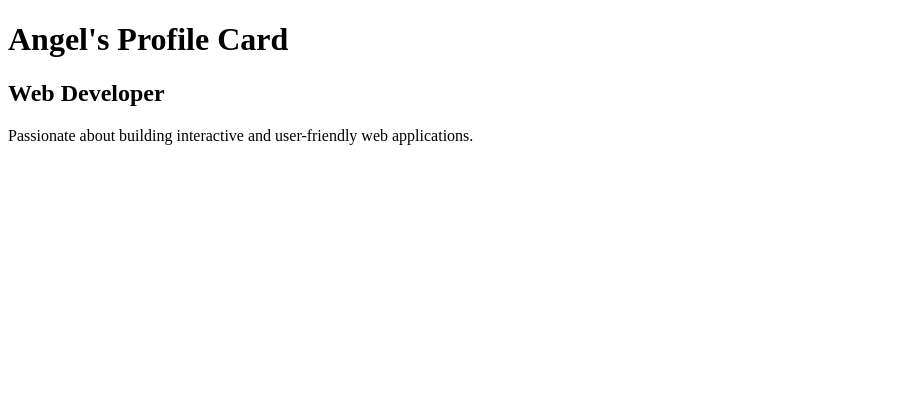
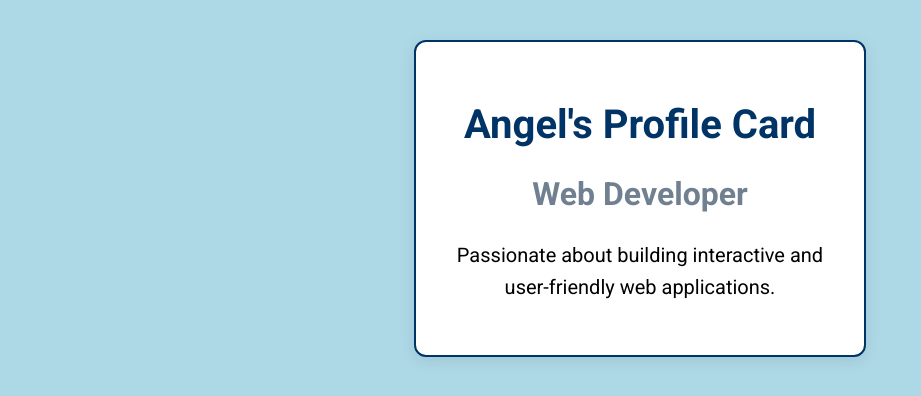
Before and after one commit to AngelCesma/HTML-Basics, a plain HTML site: page index.html in a window 1280 px wide. Shown: the whole page, without its empty margins (0-921 px from the left). Drawn offline with Linux system fonts and the light colour scheme.

Commit message:
Followed demo

```diff
--- a/index.html
+++ b/index.html
@@ -1,13 +1,14 @@
 <!DOCTYPE html>
 <html lang="en">
     <head>
-        <meta charset="UTF-8">
-        <meta name="viewport" content="width=device-width, initial-scale=1.0">
         <title>Angel's Profile Card</title>
+        <link rel="stylesheet" href="style.css">
     </head>
     <body>
+        <div class="profile-card">
             <h1>Angel's Profile Card</h1>
             <h2>Web Developer</h2>
             <p>Passionate about building interactive and user-friendly web applications.</p>
+        </div>
     </body>
 </html>
--- /dev/null
+++ b/style.css
@@ -0,0 +1,42 @@
+@import url('https://fonts.googleapis.com/css?family=Roboto:400,700&display=swap'); /* Import Roboto font from Google Fonts */
+
+/* Set the background color and base font for the page */
+body {
+    background-color: lightblue; /* Light blue background for the whole page */
+    font-family: 'Roboto', Arial, sans-serif; /* Use Roboto as the main font, fallback to Arial or sans-serif */
+}
+
+/* Center all h1 and h2 headings */
+h1, h2 {
+    text-align: center; /* Center-align headings */
+}
+
+/* Style for the main heading */
+h1 {
+    font-size: 40px; /* Large font size for h1 */
+    color: #003366; /* Dark blue color for h1 */
+}
+
+/* Style for the subheading */
+h2 {
+    font-size: 32px; /* Slightly smaller font size for h2 */
+    color: slategrey; /* Slate grey color for h2 */
+}
+
+/* Style for paragraph text */
+p {
+    font-size: 20px; /* Medium-large font size for readability */
+    line-height: 1.6; /* Add space between lines for better legibility */
+    text-align: center; /* Center-align paragraph text */
+}
+
+/* Profile card styles */
+.profile-card {
+    background: #fff; /* White background for the card */
+    border: 2px solid #003366; /* Solid dark blue border */
+    border-radius: 12px; /* Rounded corners */
+    max-width: 400px; /* Maximum width of the card */
+    margin: 40px auto; /* Center the card horizontally and add vertical space */
+    padding: 32px 24px; /* Space inside the card */
+    box-shadow: 0 4px 16px rgba(0,0,0,0.08); /* Subtle shadow for depth */
+}
```
